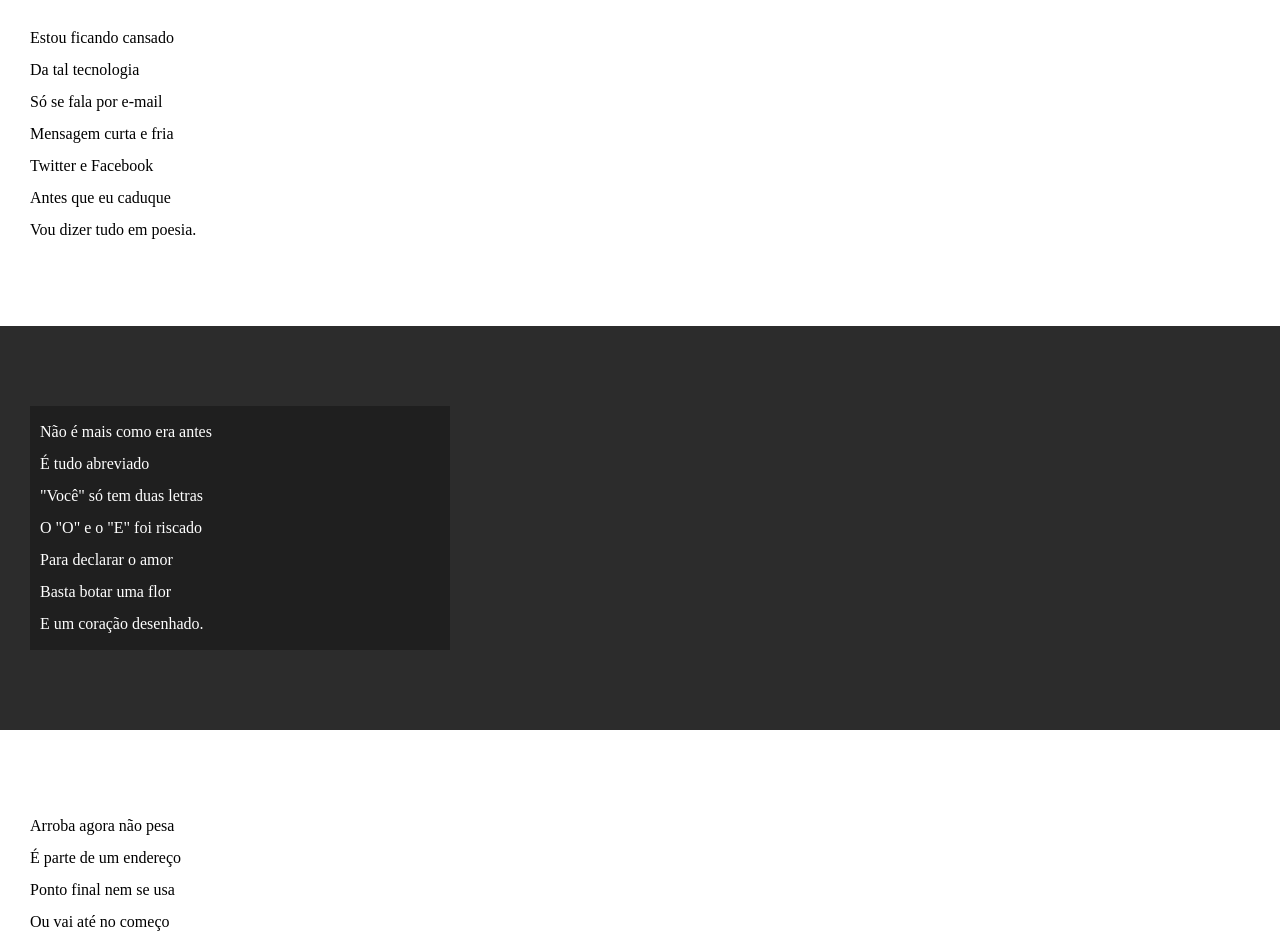
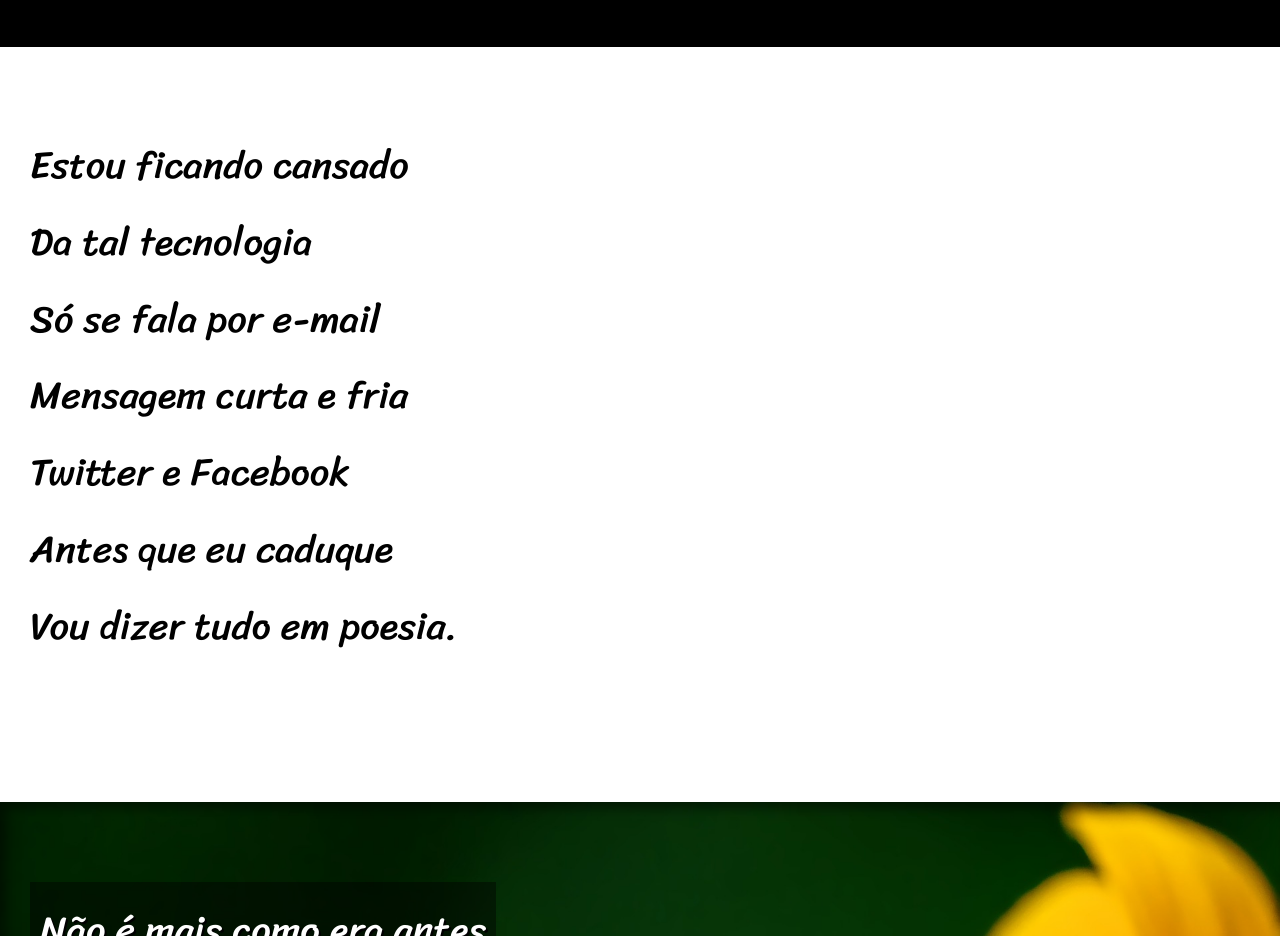
Before and after one commit to RichardRozin/HTML5-CSS3, a plain HTML site: page Desafios/desafio012/index.html in a window 1280 px wide. Shown: the part 213-1149 px from the top of the page. Drawn offline with Linux system fonts and the light colour scheme.

Commit message:
desafio 012

```diff
--- a/Desafios/desafio012/estilo/style.css
+++ b/Desafios/desafio012/estilo/style.css
@@ -1,4 +1,14 @@
 @charset "UTF-8";
+
+@import url('https://fonts.googleapis.com/css2?family=Passion+One&display=swap');
+
+@import url('https://fonts.googleapis.com/css2?family=Sriracha&display=swap');
+
+:root{
+    --fonte1: Verdana, Geneva, Tahoma, sans-serif;
+    --fonte2: 'Passion One', cursive;
+    --fonte3: 'Sriracha', cursive;
+}
 
 *{
     margin: 0px;
@@ -8,6 +18,7 @@
 body{
     min-height: 100vh;
     background-color: darkgrey;
+    font-family: var(--fonte1);
 }
 
 header{
@@ -19,6 +30,8 @@ header{
 header > h1{
     padding-top: 50px;
     font-variant: small-caps;
+    font-family: var(--fonte2);
+    font-size: 10vw;
 }
 
 header > p{
@@ -40,6 +53,12 @@ section{
     padding-bottom: 10vh;
     line-height: 2em;
     padding-left: 30px;
+    font-family: var(--fonte3);
+    font-size: 3vw;
+}
+
+section > p{
+    padding-bottom: 1.5em;
 }
 
 .normal{
@@ -50,12 +69,26 @@ section{
 .imagem{
     background-color: rgb(44, 44, 44);
     color: white;
+    background-repeat: no-repeat;
+    box-shadow: inset 6px 6px 13px 0px rgba(0, 0, 0, 0.507);
+    background-size: cover;
+    background-attachment: fixed;
+    background-position: right bottom;
+}
+
+.imagem#img01{
+    background-image: url(../imagens/background001.jpg);
+}
+
+.imagem#img02{
+    background-image: url(../imagens/background002.jpg);
 }
 
 .imagem > p{
-    width: 400px;
-    background-color: rgba(0, 0, 0, 0.301);
+    display: inline-block;
+    background-color: rgba(0, 0, 0, 0.432);
     padding: 10px;
+    text-shadow: 2px 2px 0px black;
 }
 
 footer{
--- a/Desafios/desafio012/index.html
+++ b/Desafios/desafio012/index.html
@@ -28,7 +28,7 @@
     </section>
 
 
-    <section class="imagem">
+    <section class="imagem" id="img01">
         <p>
             Não é mais como era antes <br/>
             É tudo abreviado <br/>
@@ -64,7 +64,7 @@
     </section>
 
 
-    <section class="imagem">
+    <section class="imagem" id="img02">
         <p>
             Tenho saudade das cartas <br/>
             Escritas com a própria mão <br/>
```
